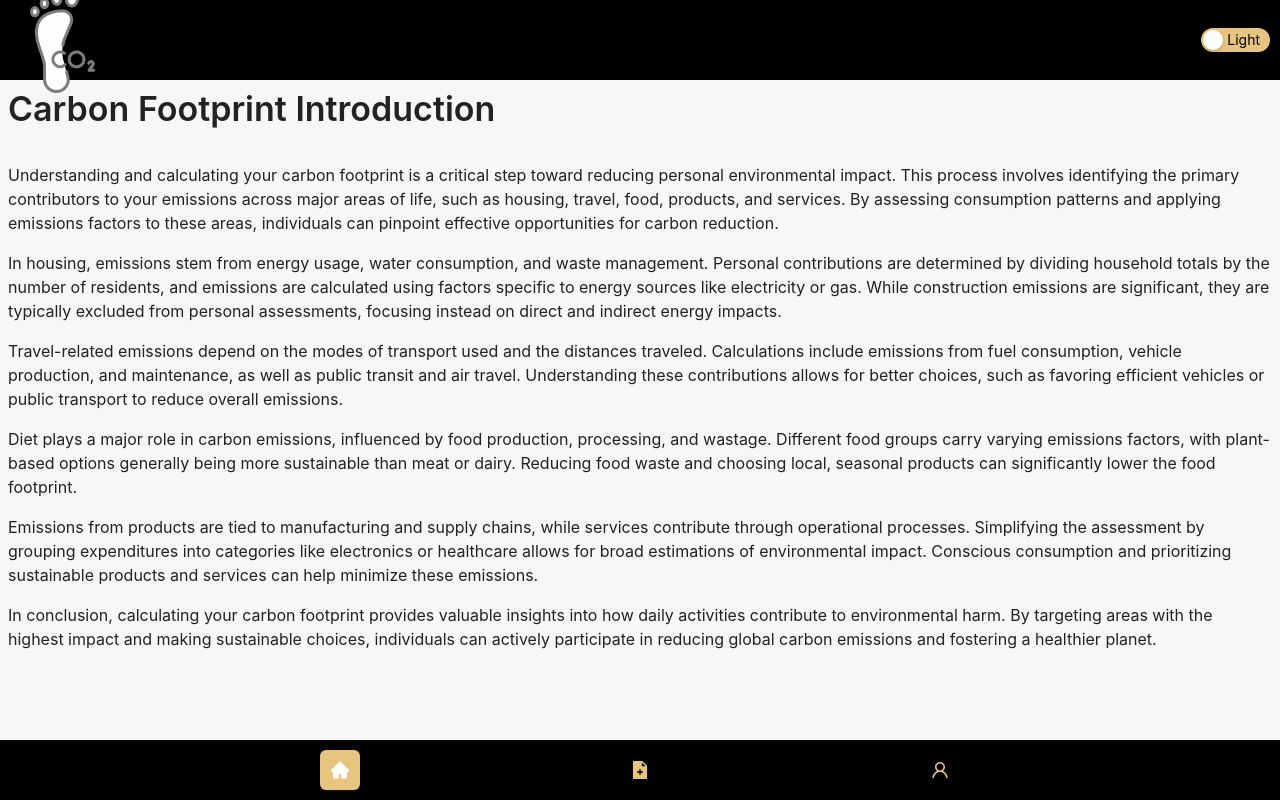
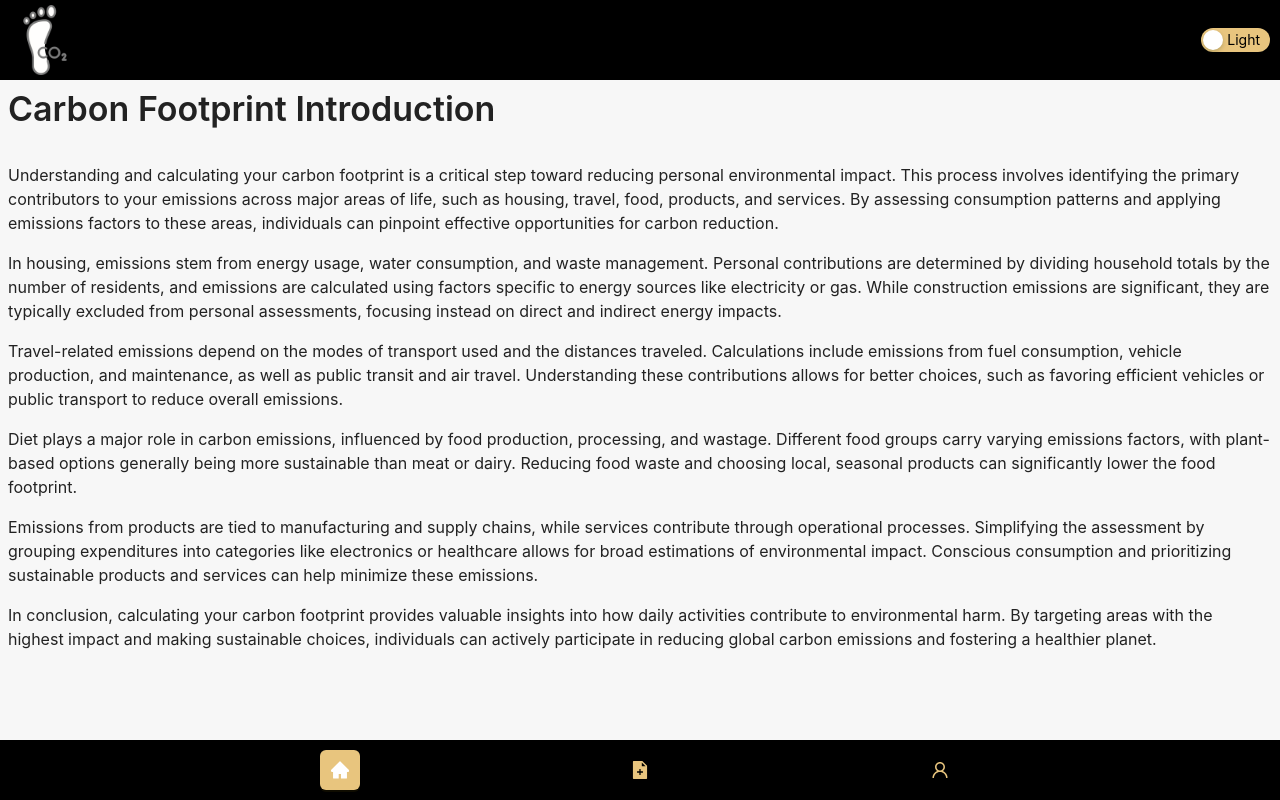
Before and after one commit to FabricioSalomon/carbon-footprint-calculator, a Next.js app in the folder web/: page / in a window 1280 px wide. Built offline with nearby package versions, Linux system fonts and the light colour scheme.

Commit message:
fix: navbar logo and antd components text color

```diff
--- a/web/src/app/layout.tsx
+++ b/web/src/app/layout.tsx
@@ -65,6 +65,15 @@ export default function RootLayout({ children }: RootLayoutProps) {
                     Steps: {
                       colorPrimary: theme.colors.primary,
                     },
+                    Select: {
+                      colorText: theme.typography.colors.black,
+                    },
+                    Input: {
+                      colorText: theme.typography.colors.black,
+                    },
+                    InputNumber: {
+                      colorText: theme.typography.colors.black,
+                    },
                   },
                   token: {
                     fontSize: 16,
--- a/web/src/components/atoms/AppLogo/index.tsx
+++ b/web/src/components/atoms/AppLogo/index.tsx
@@ -1,20 +1,12 @@
 import darkSurfaceLogo from "@/public/dark_surface_footprint.png";
-import lightSurfaceLogo from "@/public/footprint.png";
-import { ThemeEnum } from "@/types";
 import { Image } from "antd";
 
-interface AppLogoProps {
-  theme: ThemeEnum;
-}
-
-export function AppLogo({ theme }: Readonly<AppLogoProps>) {
+export function AppLogo() {
   return (
     <Image
       preview={false}
       alt="Carbon Footprint logo"
-      src={
-        theme === ThemeEnum.DARK ? darkSurfaceLogo.src : lightSurfaceLogo.src
-      }
+      src={darkSurfaceLogo.src}
     />
   );
 }
--- a/web/src/components/molecules/Navbar/index.tsx
+++ b/web/src/components/molecules/Navbar/index.tsx
@@ -1,8 +1,6 @@
 import { AppLogo, SwitchButton } from "@/components/atoms";
-import { useAppContext } from "@/context";
 import { Col, Form } from "antd";
 import { CustomForm, CustomFormItem, CustomRow, Nav } from "./styles";
-import { ThemeEnum } from "@/types";
 
 interface NavbarProps {
   value: boolean;
@@ -13,7 +11,6 @@ const { useForm } = Form;
 
 export function Navbar({ toggleTheme, value }: Readonly<NavbarProps>) {
   const [form] = useForm();
-  const { theme } = useAppContext();
 
   function handleChangeTheme(): void {
     toggleTheme();
@@ -21,10 +18,13 @@ export function Navbar({ toggleTheme, value }: Readonly<NavbarProps>) {
 
   return (
     <Nav>
-      <Col xs={2}>
-        <AppLogo
-          theme={theme == ThemeEnum.DARK ? ThemeEnum.LIGHT : ThemeEnum.DARK}
-        />
+      <Col
+        xs={2}
+        style={{
+          maxWidth: "70px",
+        }}
+      >
+        <AppLogo />
       </Col>
       <CustomForm
         name="theme"
--- a/web/src/components/molecules/Navbar/styles.ts
+++ b/web/src/components/molecules/Navbar/styles.ts
@@ -6,9 +6,9 @@ export const Nav = styled.nav`
   display: flex;
   padding: 10px;
   align-items: center;
+  background-color: #000000;
   justify-content: space-between;
   color: ${({ theme }) => theme.typography.colors.primary};
-  background-color: ${({ theme }) => theme.colors.secondaryBackground};
 `;
 
 export const CustomForm = styled(Form)`
```
